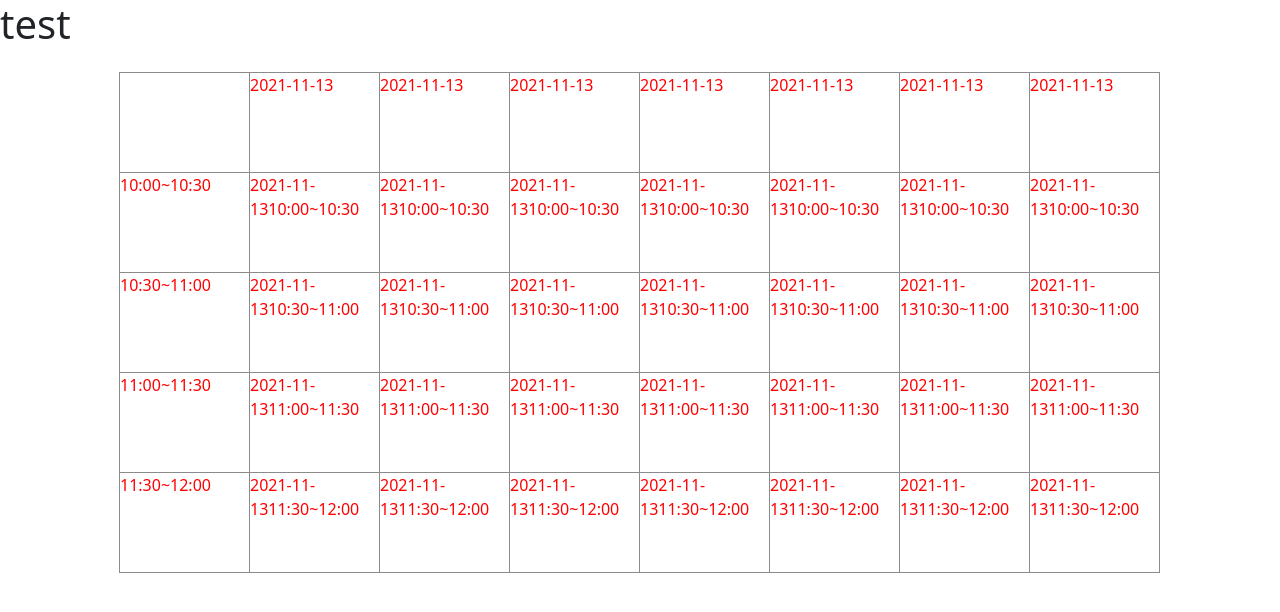
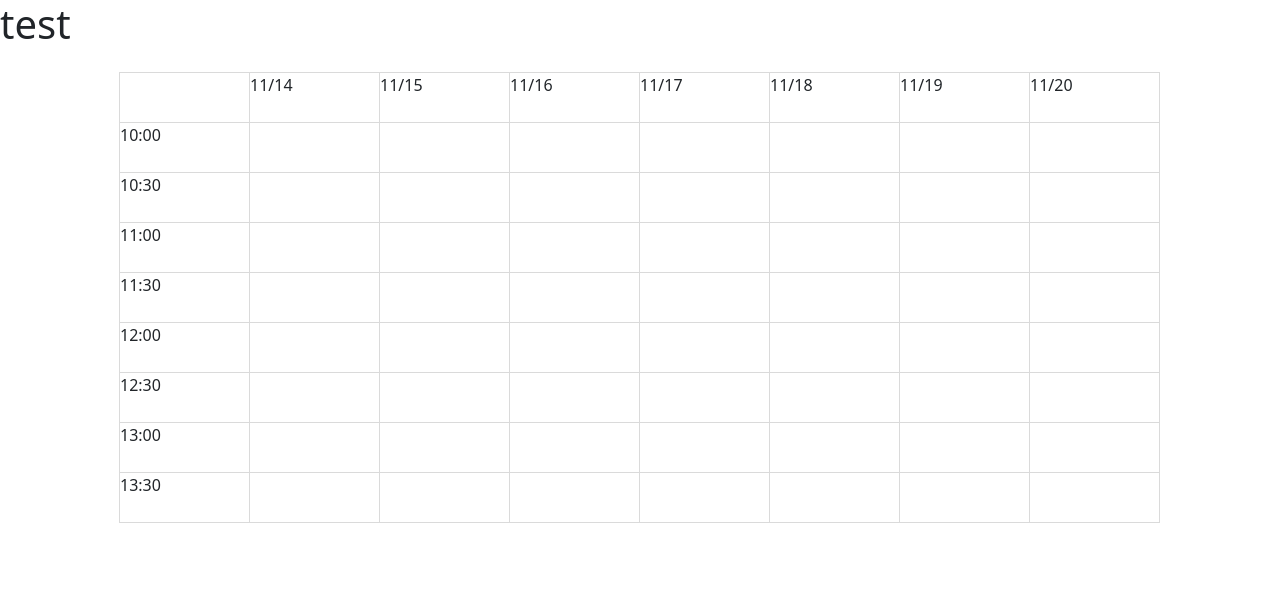
Before and after one commit to yuzuki-aritomo/ReserveTaskFrontend, a Next.js app in the folder next-app/: page /cal_week in a window 1280 px wide. Shown: the top 612 px of the page. Built offline with nearby package versions, Linux system fonts and the light colour scheme.

Commit message:
add: 日付の表示変更

```diff
--- a/next-app/src/components/calendar_week/CalWeek.tsx
+++ b/next-app/src/components/calendar_week/CalWeek.tsx
@@ -9,8 +9,6 @@ type CalTimeProps = {
 const CalTime: FC<CalTimeProps> = (props) => {
   return(
     <div className={ styles.cal_time }>
-      { props.day }
-      { props.time }
     </div>
   )
 }
@@ -21,21 +19,29 @@ type CalDayProps = {
 }
 const CalDay: FC<CalDayProps> = ( props ) => {
   const timeline = [
-    '10:00~10:30',
-    '10:30~11:00',
-    '11:00~11:30',
-    '11:30~12:00',
+    '10:00',
+    '10:30',
+    '11:00',
+    '11:30',
+    '12:00',
+    '12:30',
+    '13:00',
+    '13:30',
   ]
+  const ymd = props.day.split('T')[0].split('-')
+  const format_day: string = ymd[1]+"/"+ymd[2]
   return(
     <div>
       { props.titleFlag &&
         <div className={ styles.cal_time }></div>
       }
+      { props.titleFlag &&
+        timeline.map((value, index) =>
+          <div className={ styles.cal_time } key={index}>{value}</div>
+        )
+      }
       { !props.titleFlag &&
-        <div className={ styles.cal_time }>{ props.day }</div>
-      }
-      { props.titleFlag &&
-        timeline.map((value, index) => <div className={ styles.cal_time } key={index}>{value}</div> )
+        <div className={ styles.cal_time }>{ format_day }</div>
       }
       { !props.titleFlag &&
         timeline.map((value, index) =>
@@ -46,49 +52,44 @@ const CalDay: FC<CalDayProps> = ( props ) => {
   )
 }
 
-const CalWeek: FC = () => {
-  //今日を含む直近の一週間の日付をweekDaysに保存
-  const today = new Date()
-  var weekDays: String[] = Array(7)
-  var dt = new Date()
-  for(var i=0; i<7;i++){
-    dt.setDate(today.getDate() + (i - today.getDay()) );
-    weekDays[i] = dt.toString();
-  }
-  console.log(weekDays)
+type CalWeekProps = {
+  weekDays: string[],
+}
+const CalWeek: FC<CalWeekProps> = (props) => {
   return(
     <div>
       <h1>test</h1>
       <div className={styles.cal}>
         <Row className="justify-content-md-center mt-4">
           <Col md={4} className={ styles.cal_day }>
-            <CalDay titleFlag={ true } day='2021-11-13'/>
+            <CalDay titleFlag={ true } day="" />
           </Col>
-          <Col md={4} className={ styles.cal_day }>
-            <CalDay titleFlag={ false } day='2021-11-13'/>
-          </Col>
-          <Col md={4} className={ styles.cal_day }>
-            <CalDay titleFlag={ false } day='2021-11-13'/>
-          </Col>
-          <Col md={4} className={ styles.cal_day }>
-            <CalDay titleFlag={ false } day='2021-11-13'/>
-          </Col>
-          <Col md={4} className={ styles.cal_day }>
-            <CalDay titleFlag={ false } day='2021-11-13'/>
-          </Col>
-          <Col md={4} className={ styles.cal_day }>
-            <CalDay titleFlag={ false } day='2021-11-13'/>
-          </Col>
-          <Col md={4} className={ styles.cal_day }>
-            <CalDay titleFlag={ false } day='2021-11-13'/>
-          </Col>
-          <Col md={4} className={ styles.cal_day }>
-            <CalDay titleFlag={ false } day='2021-11-13'/>
-          </Col>
+          {
+            props.weekDays.map((value, index) =>
+              <Col md={4} className={ styles.cal_day } key={ index }>
+                <CalDay titleFlag={ false } day={ value }/>
+              </Col>
+            )
+          }
         </Row>
       </div>
     </div>
   )
 }
 
-export default CalWeek
+const Cal: FC = () => {
+  //今日を含む直近の一週間の日付をweekDaysに保存
+  const today = new Date()
+  var weekDays: string[] = Array(7)
+  var dt = new Date()
+  for(var i=0; i<7;i++){
+    dt.setDate(today.getDate() + (i - today.getDay()));
+    weekDays[i] = dt.toISOString();
+  }
+  return(
+    <CalWeek weekDays={ weekDays } />
+  )
+}
+
+
+export default Cal
--- a/next-app/styles/calWeek.module.css
+++ b/next-app/styles/calWeek.module.css
@@ -3,9 +3,8 @@
   margin: 0 auto;
 }
 .cal_time {
-  border-bottom: solid 1px rgb(139, 139, 139);
-  height: 100px;
-  color: red;
+  border-bottom: solid 1px rgb(218, 218, 218);;
+  height: 50px;
   margin: 0;
 }
 .cal_time:hover {
@@ -14,7 +13,7 @@
 
 .cal_day {
   width: calc(100%/8);
-  border: solid 1px rgb(139, 139, 139);
+  border: solid 1px rgb(218, 218, 218);
   border-bottom: none;
   margin-left: -1px;
   padding: 0;
```
